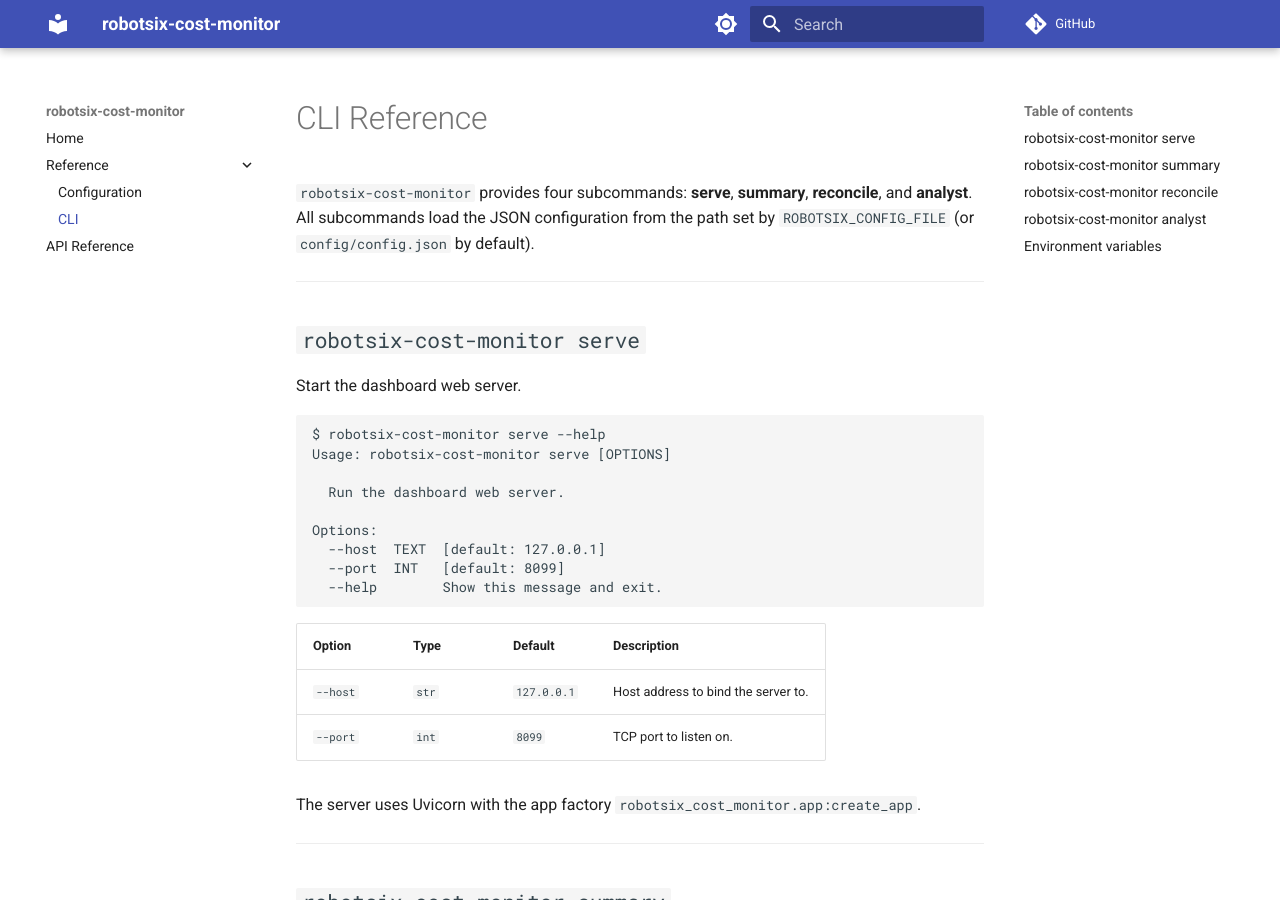
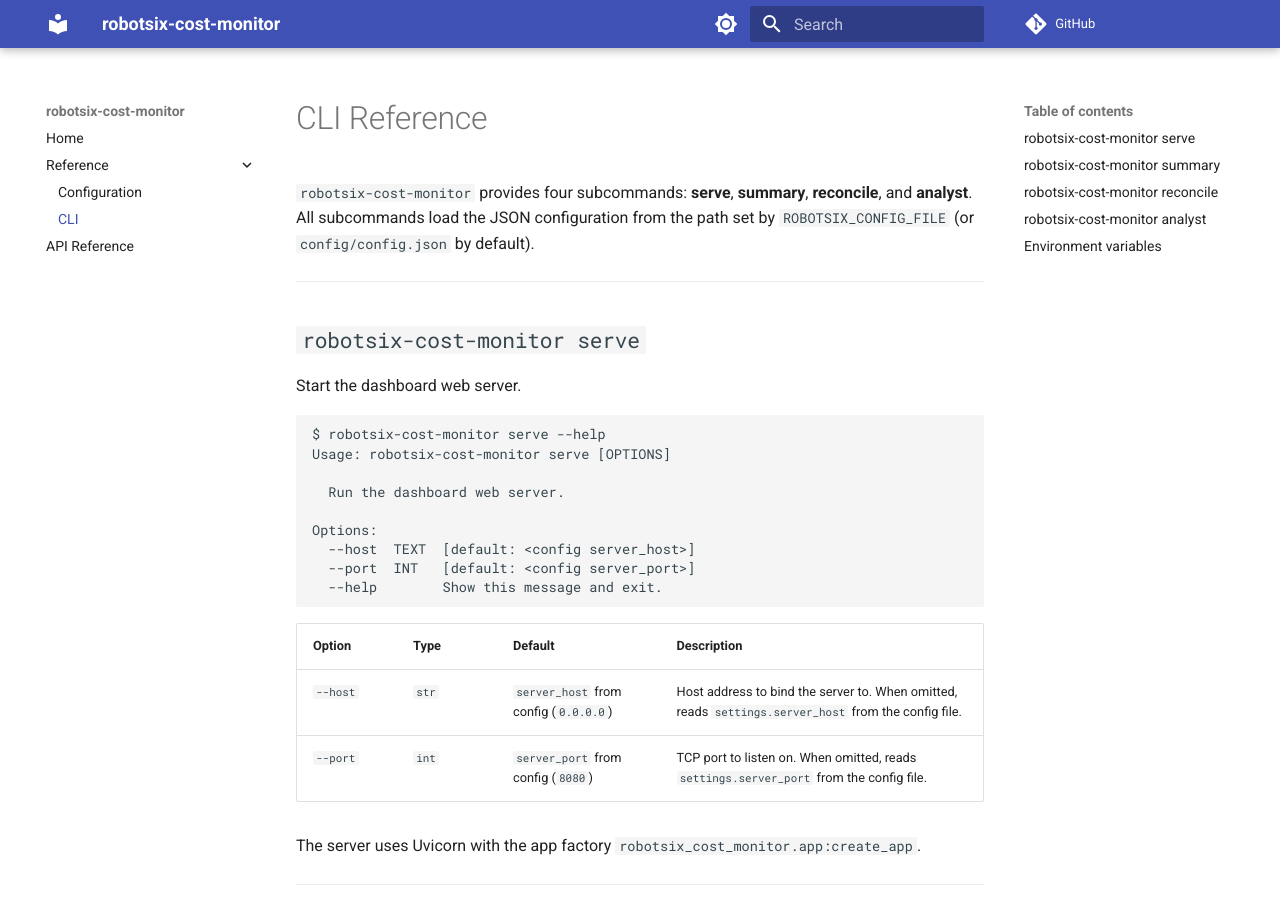
Before and after one commit to damien-robotsix/robotsix-cost-monitor, an MkDocs documentation site: the page built from docs/reference/cli.md, in a window 1280 px wide and 900 px high. Built offline with MkDocs 1.6.1 and Material for MkDocs 9.7.7, drawn with Linux system fonts in a browser that asks for light colours; comment, search, counter and statistics services are not loaded.

Commit message:
mill(docs): robotsix-cost-monitor: migrate command: override and MONITOR_PORT out of docker-compose.yml (20260727T003529Z-robotsix-cost-monitor-migrate-command-ov-84ed)

````diff
--- a/docs/reference/cli.md
+++ b/docs/reference/cli.md
@@ -17,15 +17,15 @@ Usage: robotsix-cost-monitor serve [OPTIONS]
   Run the dashboard web server.
 
 Options:
-  --host  TEXT  [default: 127.0.0.1]
-  --port  INT   [default: 8099]
+  --host  TEXT  [default: <config server_host>]
+  --port  INT   [default: <config server_port>]
   --help        Show this message and exit.
 ```
 
 | Option | Type | Default | Description |
 |---|---|---|---|
-| `--host` | `str` | `127.0.0.1` | Host address to bind the server to. |
-| `--port` | `int` | `8099` | TCP port to listen on. |
+| `--host` | `str` | `server_host` from config (`0.0.0.0`) | Host address to bind the server to. When omitted, reads `settings.server_host` from the config file. |
+| `--port` | `int` | `server_port` from config (`8080`) | TCP port to listen on. When omitted, reads `settings.server_port` from the config file. |
 
 The server uses Uvicorn with the app factory `robotsix_cost_monitor.app:create_app`.
 
````
Also changed, not shown: deploy/README.md (+7 -6 lines), docker-compose.yml (+4 -5 lines), docs/api.md (+24 -15 lines), docs/reference/configuration.md (+2 -0 lines), 2 other files.
